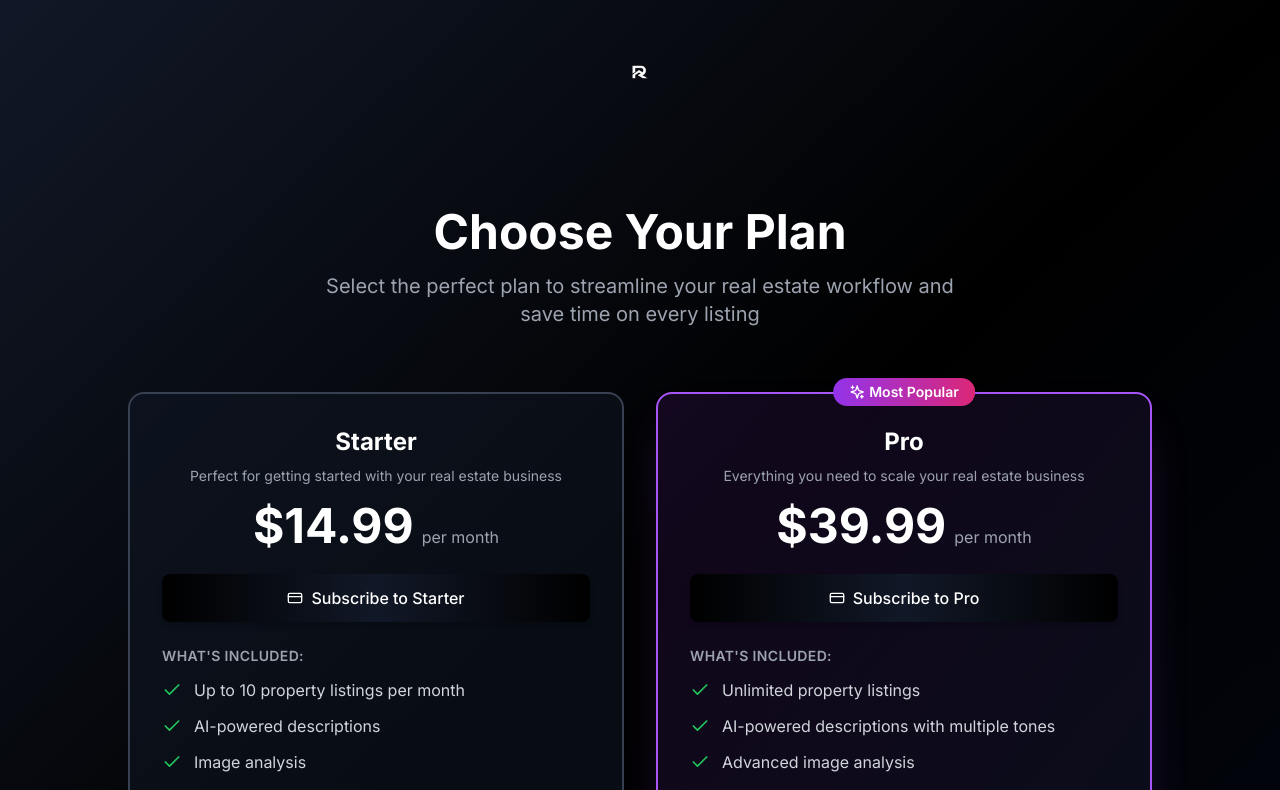
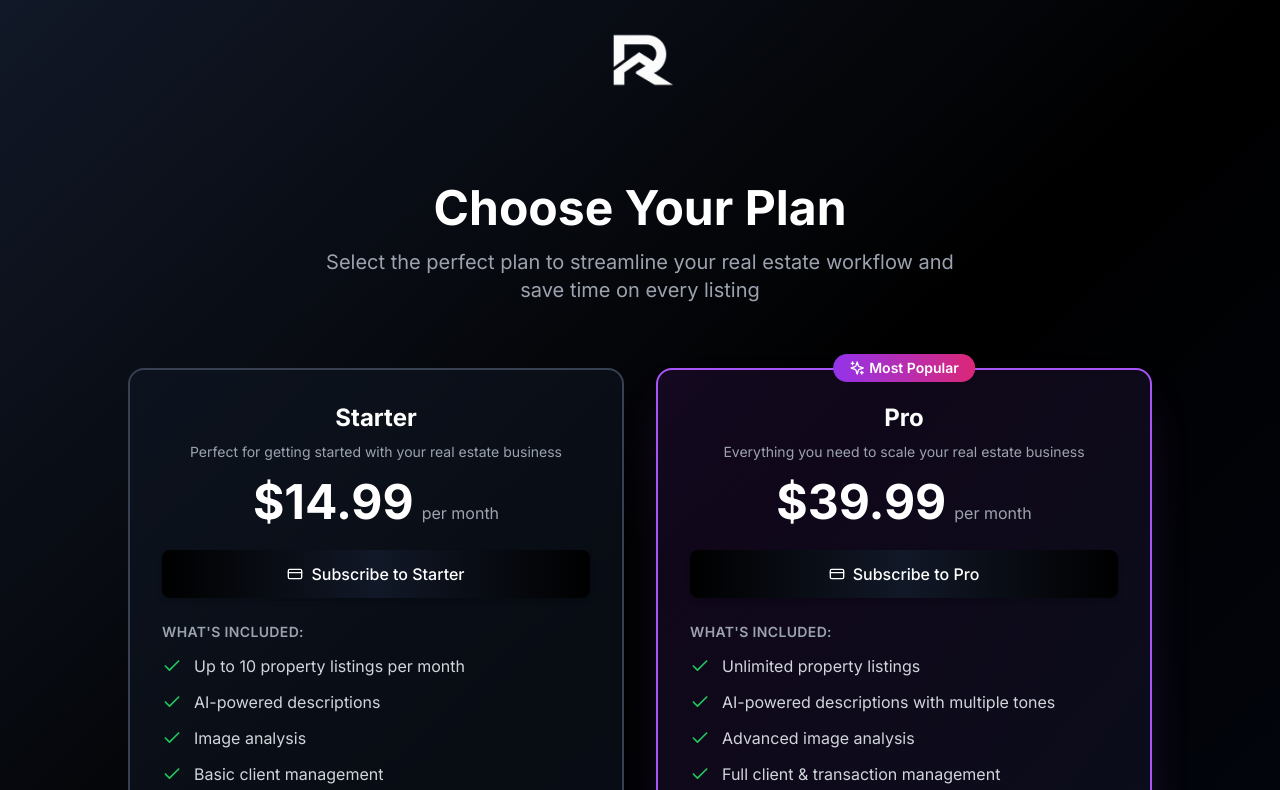
Before and after one commit to Innie0/realestate-saas2, a Next.js app: page /pricing in a window 1280 px wide. Shown: the top 790 px of the page. Built offline with nearby package versions, Linux system fonts and the light colour scheme.

Commit message:
Switch to logo.png on pricing page for better visibility
Co-authored-by: Cursor <cursoragent@cursor.com>

```diff
--- a/app/pricing/page.tsx
+++ b/app/pricing/page.tsx
@@ -70,12 +70,12 @@ export default function PricingPage() {
         <div className="flex justify-center items-center">
           <Link href="/" className="block">
             <Image
-              src="/logo-landing.png"
+              src="/logo.png"
               alt="Realestic"
-              width={300}
-              height={90}
+              width={240}
+              height={72}
               priority
-              className="h-20 w-auto"
+              className="h-14 w-auto"
             />
           </Link>
         </div>
```
